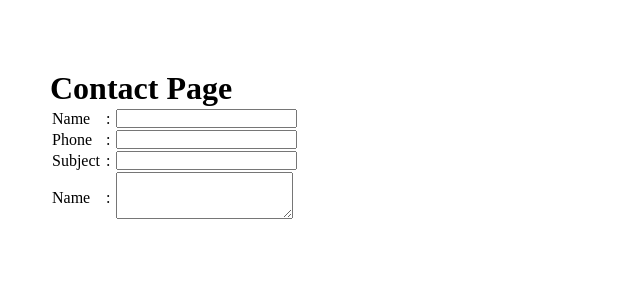
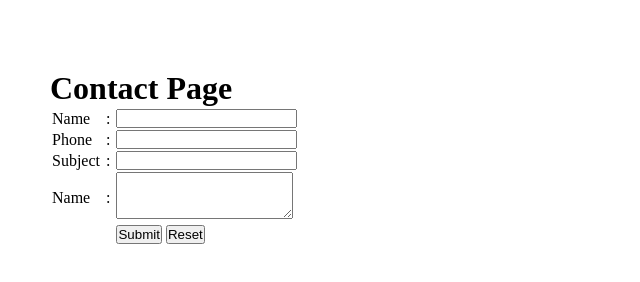
Before and after one commit to sa1ff/git-adv, a plain HTML site: page contact.html in a window 1280 px wide. Shown: the top 282 px of the page, without its empty margins (0-640 px from the left). Drawn offline with Linux system fonts and the light colour scheme.

Commit message:
Contact form submit and reset button updated

```diff
--- a/contact.html
+++ b/contact.html
@@ -10,6 +10,7 @@
     <div class="container">
         <h1>Contact Page</h1>
 
+        <form action="">
             <table>
                 <tr>
                     <td>Name</td>
@@ -34,7 +35,17 @@
                     <td>&nbsp;:&nbsp;</td>
                     <td><textarea name="message" id="message" rows="3"></textarea></td>
                 </tr>
+
+                <tr>
+                    <td></td>
+                    <td></td>
+                    <td>
+                        <input type="submit" value="Submit">
+                        <input type="reset" value="Reset">
+                    </td>
+                </tr>
             </table>
+        </form>
     </div>
 </body>
 </html>
```
Lines whose indentation alone changed are shown as unchanged.
